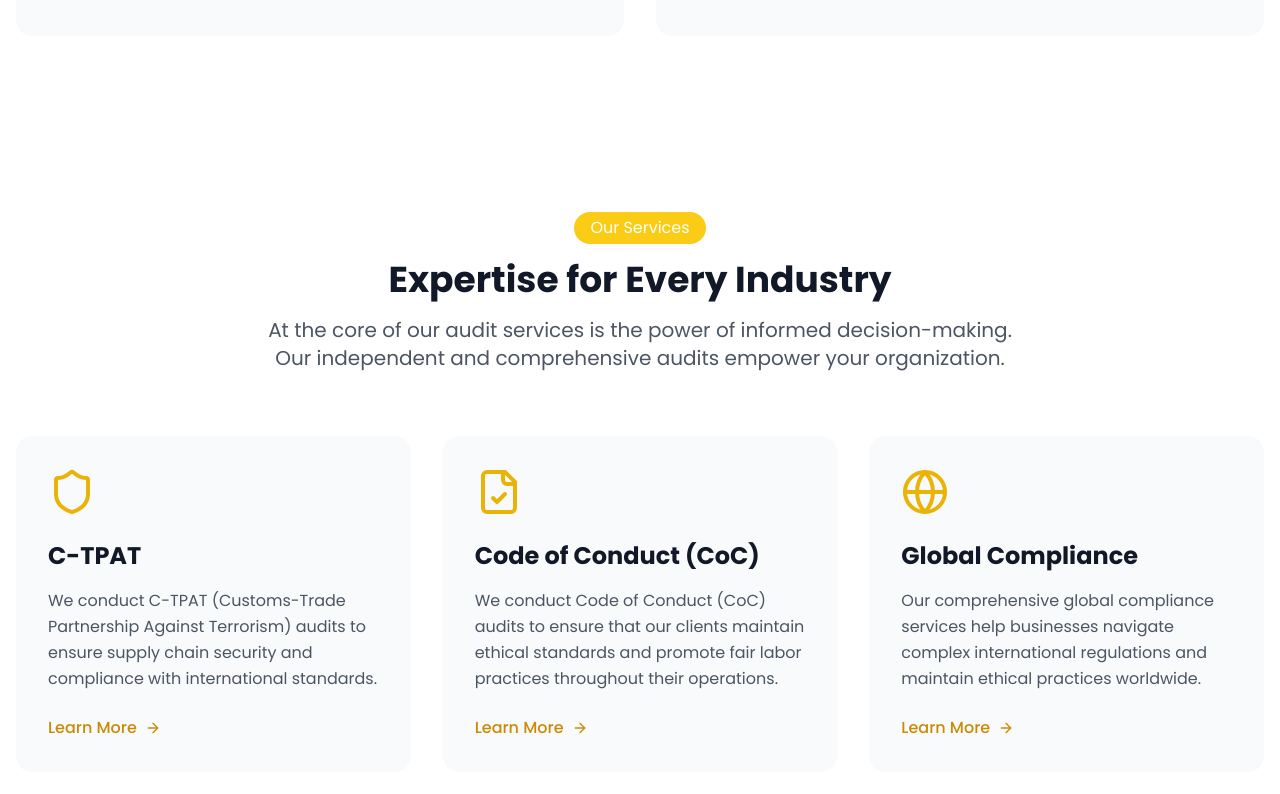
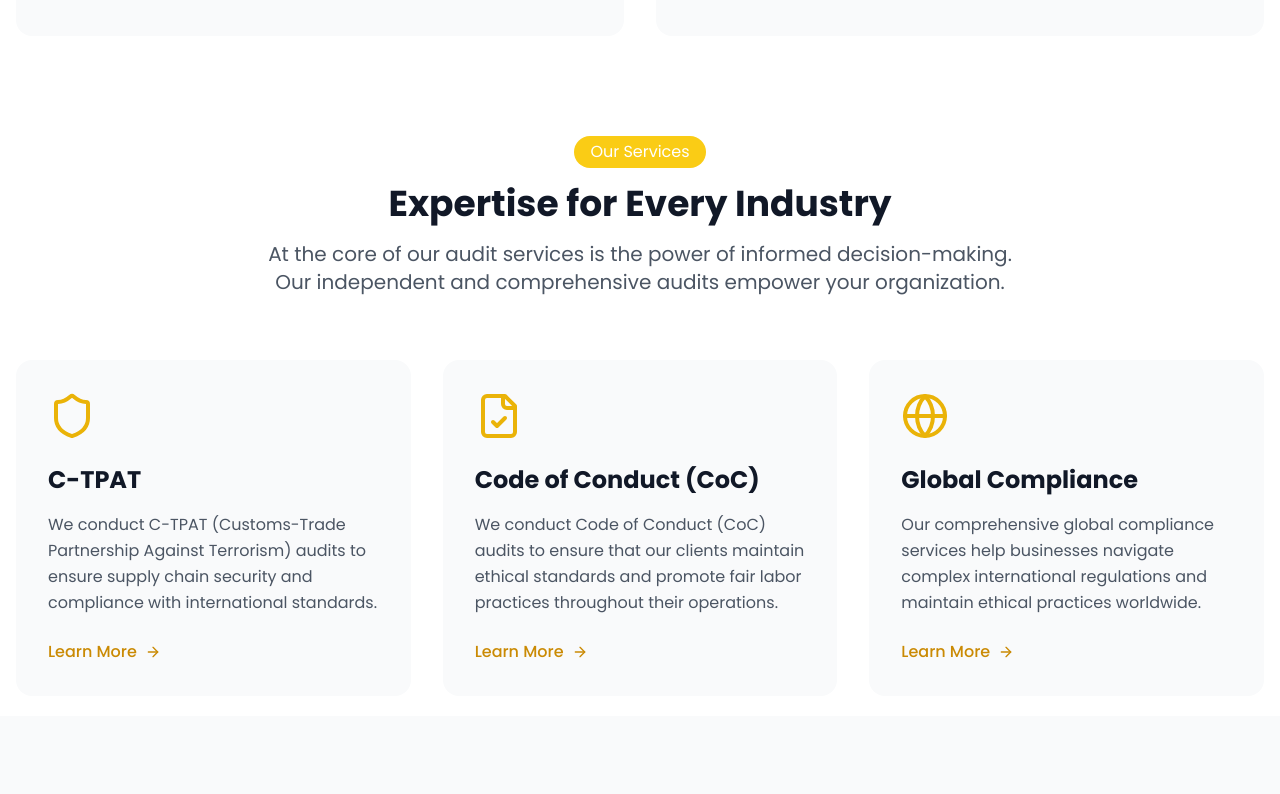
Before and after one commit to SxxAq/iqmc-frontend, a React (Vite) app: page / in a window 1280 px wide. Shown: the part 3266-4060 px from the top of the page. Built offline with nearby package versions, Linux system fonts and the light colour scheme.

Commit message:
fix some gap releted issues

```diff
--- a/src/components/HeroSlider.tsx
+++ b/src/components/HeroSlider.tsx
@@ -31,7 +31,7 @@ const HeroSection: React.FC = () => {
   };
 
   return (
-    <section className="relative min-h-screen py-[14%] md:py-0 flex items-center justify-center bg-gray-50 px-[10%] overflow-hidden">
+    <section className="relative min-h-screen py-[20%] md:py-0 flex items-center justify-center bg-gray-50 px-[10%] overflow-hidden">
       <div className="container mx-auto px-4 grid md:grid-cols-2 items-center gap-8">
         <motion.div
           initial="hidden"
--- a/src/components/ServicesSection.tsx
+++ b/src/components/ServicesSection.tsx
@@ -25,7 +25,7 @@ const services = [
 
 const ServicesSection: React.FC = () => {
   return (
-    <section className="py-24 bg-white">
+    <section className="py-5 bg-white">
       <div className="container mx-auto px-4">
         <motion.div
           initial={{ opacity: 0, y: 25 }}
```
